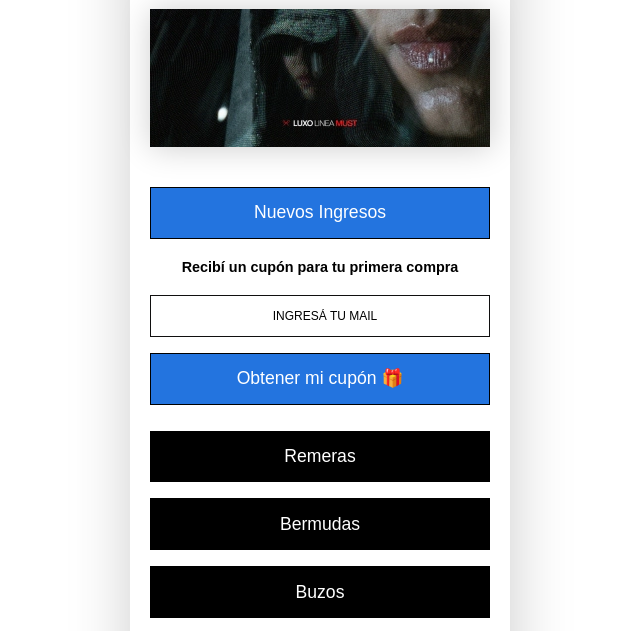
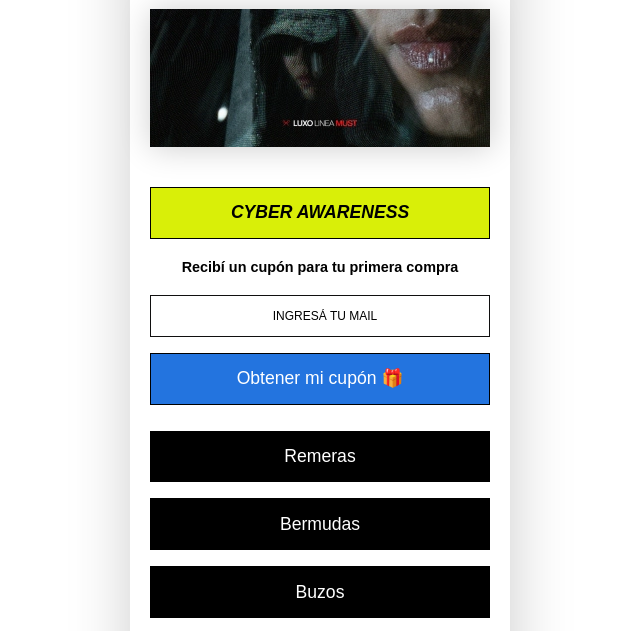
Before and after one commit to juan-ecomlab/smartlink-luxo, a plain HTML site: page index.html in a window 1280 px wide. Shown: the part 168-799 px from the top of the page, without its empty margins (320-960 px from the left). Drawn offline with Linux system fonts and the light colour scheme.

Commit message:
actualizando boton de cyber

```diff
--- a/css/style.css
+++ b/css/style.css
@@ -49,6 +49,14 @@ h1 {
 
 h1 img {
     margin-left: 4px;
+}
+
+.promo {
+    background-color: #d9ef08;
+    font-family: sans-serif;
+    font-weight: bold;
+    font-style: italic;
+    color: #000;
 }
 
 form {
--- a/index.html
+++ b/index.html
@@ -7,6 +7,7 @@
     <link href="css/sweetalert2.min.css" rel="stylesheet">
     <link rel="stylesheet" href="css/style.css">
     <title>Luxo - Links</title>
+
 </head>
 <body>
     <div class="conteiner">
@@ -19,7 +20,7 @@
         </a>
 
 
-        <a href="https://luxo.com.ar/nuevos-ingresos?utm_source=Smartlink_EcommerceLab&utm_medium=Smartlink_EcommerceLab&utm_campaign=Smartlink_EcommerceLab&utm_id=Smartlink_EcommerceLab" target="_blank"><button class="destacarButton">Nuevos Ingresos</button></a>
+        <a href="https://luxo.com.ar/cybermonday?utm_source=Smartlink_EcommerceLab&utm_medium=Smartlink_EcommerceLab&utm_campaign=Smartlink_EcommerceLab&utm_id=Smartlink_EcommerceLab" target="_blank"><button class="promo">CYBER AWARENESS</button></a>
 
         <p class="negrita">Recibí un cupón para tu primera compra  </p>
 
```
